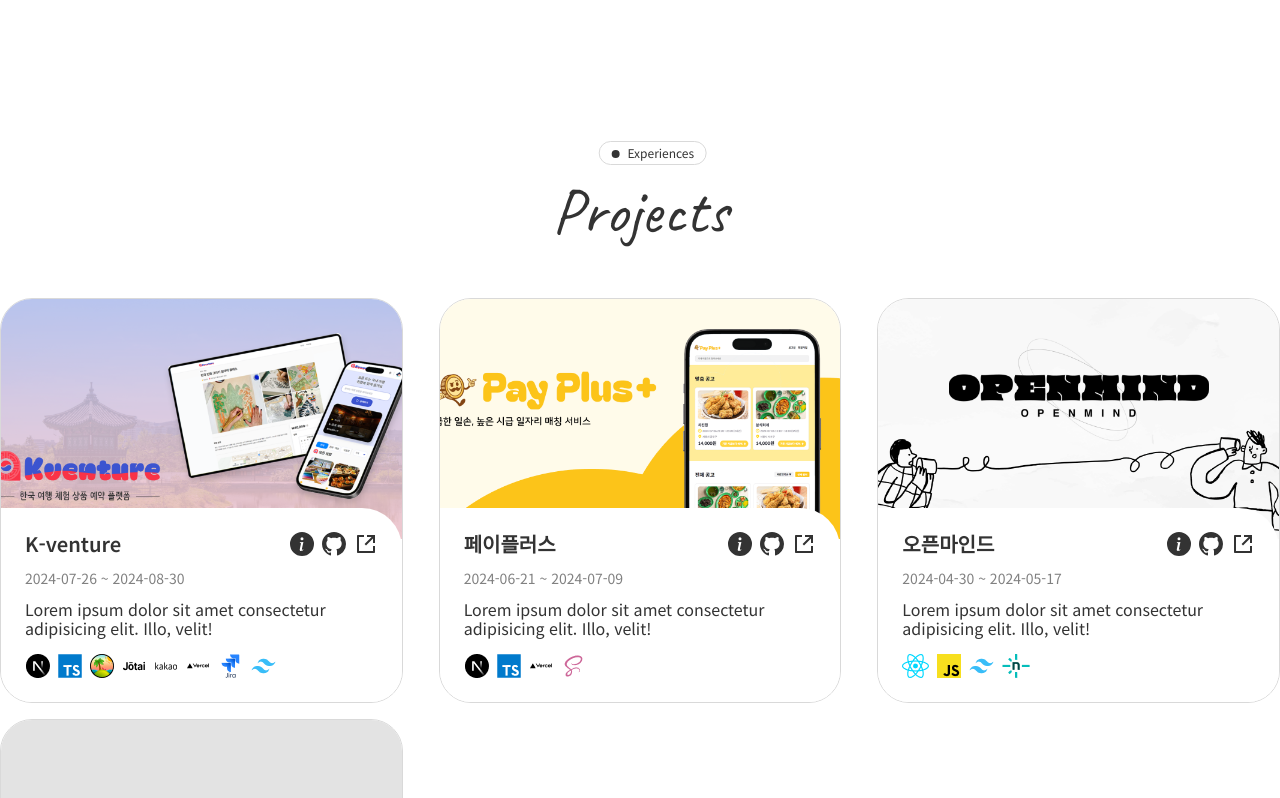
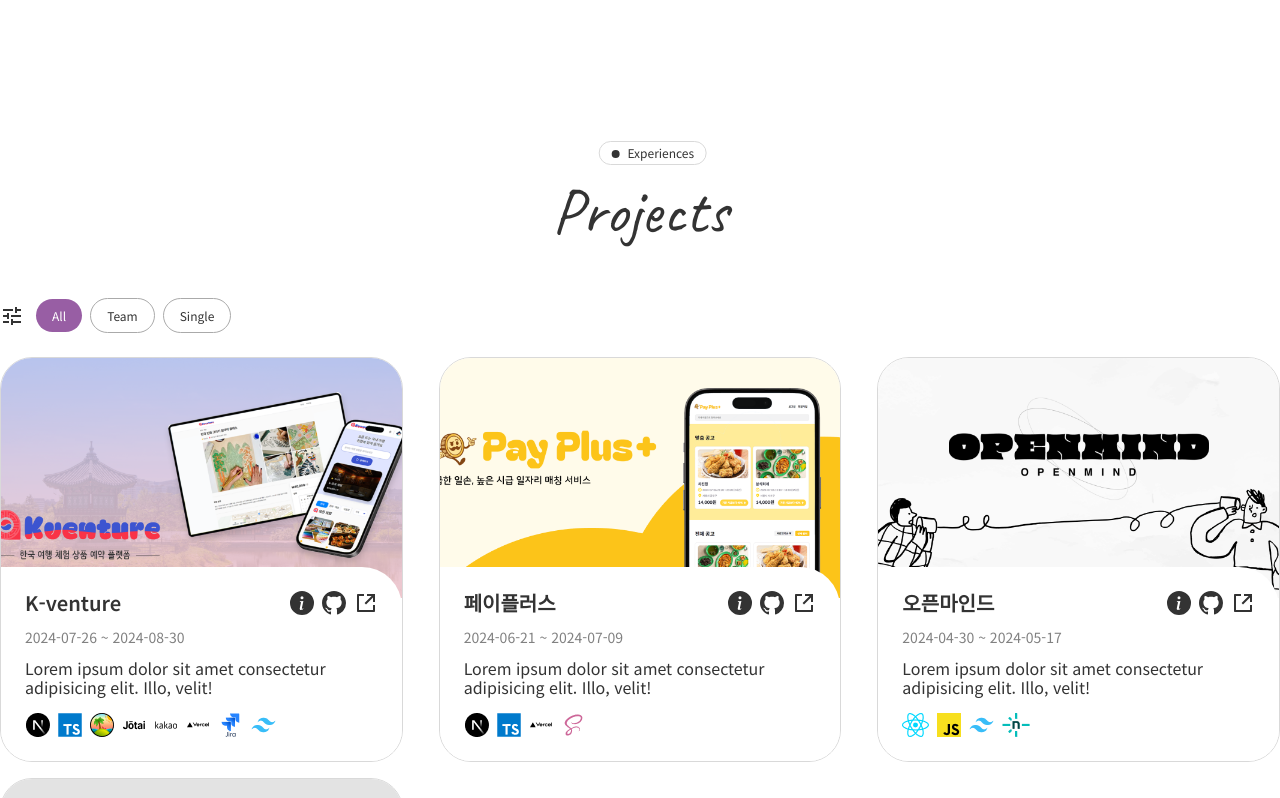
Before and after one commit to soma0078/portfolio, a React (Vite) app: page / in a window 1280 px wide. Shown: the part 2163-2961 px from the top of the page. Built offline with nearby package versions, Linux system fonts and the light colour scheme.

Commit message:
feat: 프로젝트 목록 카테고리 필터 기능 추가

```diff
--- a/public/data/projectThumbnailData.json
+++ b/public/data/projectThumbnailData.json
@@ -1,6 +1,6 @@
 [
   {
-    "category": "team",
+    "category": "Team",
     "title": "K-venture",
     "date": "2024-07-26 ~ 2024-08-30",
     "src": "/src/assets/images/thumbnail_kventure.png",
@@ -19,7 +19,7 @@
     "githubUrl": ""
   },
   {
-    "category": "team",
+    "category": "Team",
     "title": "페이플러스",
     "date": "2024-06-21 ~ 2024-07-09",
     "src": "/src/assets/images/thumbnail_payplus.png",
@@ -29,7 +29,7 @@
     "githubUrl": ""
   },
   {
-    "category": "team",
+    "category": "Team",
     "title": "오픈마인드",
     "date": "2024-04-30 ~ 2024-05-17",
     "src": "/src/assets/images/thumbnail_openmind.png",
@@ -39,7 +39,7 @@
     "githubUrl": ""
   },
   {
-    "category": "single",
+    "category": "Single",
     "title": "포트폴리오",
     "date": "2024-10-20 ~ 2024-11-07",
     "src": "/src/assets/images/sample.png",
--- /dev/null
+++ b/src/components/Filter.tsx
@@ -0,0 +1,47 @@
+import styled from "styled-components";
+import Button from "./ui/Button";
+import { MdTune } from "react-icons/md";
+
+interface FilterProps {
+  selectedCategory: string;
+  setSelectedCatergory: (category: string) => void;
+}
+
+const StyledButton = styled(Button)`
+  font-size: 0.75rem;
+  padding: 8px 16px;
+`;
+
+const StyledFilter = styled.div`
+  display: flex;
+  gap: 12px;
+  align-items: center;
+  margin-bottom: 24px;
+`;
+
+function Filter({ selectedCategory, setSelectedCatergory }: FilterProps) {
+  const category = ["All", "Team", "Single"];
+
+  return (
+    <StyledFilter>
+      <MdTune size={24} />
+      <div>
+        {category.map((item) => {
+          const isSelected = selectedCategory === item;
+
+          return (
+            <StyledButton
+              key={item}
+              primary={isSelected}
+              outline={!isSelected}
+              buttonText={item}
+              onClick={() => setSelectedCatergory(item)}
+            />
+          );
+        })}
+      </div>
+    </StyledFilter>
+  );
+}
+
+export default Filter;
--- a/src/components/sections/Projects.tsx
+++ b/src/components/sections/Projects.tsx
@@ -7,6 +7,7 @@
 import { useEffect, useState } from "react";
 import ProjectList from "../ui/ProjectList";
 import { iconMap } from "../../constants/icons";
+import Filter from "../Filter";
 
 type IconMapKeys = keyof typeof iconMap;
 
@@ -26,7 +27,8 @@
 `;
 
 function Projects() {
-  const [project, setProject] = useState<ProjectDataProps[]>();
+  const [projects, setProjects] = useState<ProjectDataProps[]>();
+  const [selectedCategory, setSelectedCategory] = useState("All");
 
   useEffect(() => {
     const fetchProjectData = async () => {
@@ -34,7 +36,7 @@
         const response = await fetch("/data/projectThumbnailData.json");
         const data: ProjectDataProps[] = await response.json();
 
-        setProject(data);
+        setProjects(data);
       } catch (error) {
         console.log(error);
       }
@@ -46,7 +48,13 @@
     <ProjectSection id="projects">
       <StyledSubTitle>Experiences</StyledSubTitle>
       <StyledSectionTitle>Projects</StyledSectionTitle>
-      {project && <ProjectList project={project} />}
+      <Filter
+        selectedCategory={selectedCategory}
+        setSelectedCatergory={setSelectedCategory}
+      />
+      {projects && (
+        <ProjectList projects={projects} selectedCategory={selectedCategory} />
+      )}
     </ProjectSection>
   );
 }
--- a/src/components/ui/Button.tsx
+++ b/src/components/ui/Button.tsx
@@ -3,11 +3,12 @@
 
 interface ButtonProps {
   buttonText: string;
-  icon: IconType;
+  icon?: IconType;
   primary?: boolean;
   outline?: boolean;
   onMouseEnter?: () => void;
   onMouseLeave?: () => void;
+  onClick?: () => void;
 }
 
 const StyledButton = styled.button<{ primary?: boolean; outline?: boolean }>`
@@ -55,7 +56,7 @@
     <StyledButton {...props}>
       <ButtonInner>
         {buttonText}
-        <Icon />
+        {Icon && <Icon />}
       </ButtonInner>
     </StyledButton>
   );
--- a/src/components/ui/ProjectList.tsx
+++ b/src/components/ui/ProjectList.tsx
@@ -3,7 +3,8 @@
 import { ProjectDataProps } from "../sections/Projects";
 
 export interface ProjectListProps {
-  project: ProjectDataProps[];
+  projects: ProjectDataProps[];
+  selectedCategory: string;
 }
 
 const StyledProjectList = styled.div`
@@ -17,10 +18,15 @@
   }
 `;
 
-function ProjectList({ project }: ProjectListProps) {
+function ProjectList({ projects, selectedCategory }: ProjectListProps) {
+  const filteredProject =
+    selectedCategory === "All"
+      ? projects
+      : projects.filter((project) => project.category === selectedCategory);
+
   return (
     <StyledProjectList>
-      {project.map((project) => (
+      {filteredProject.map((project) => (
         <ProjectCard key={project.title} project={project} />
       ))}
     </StyledProjectList>
```
